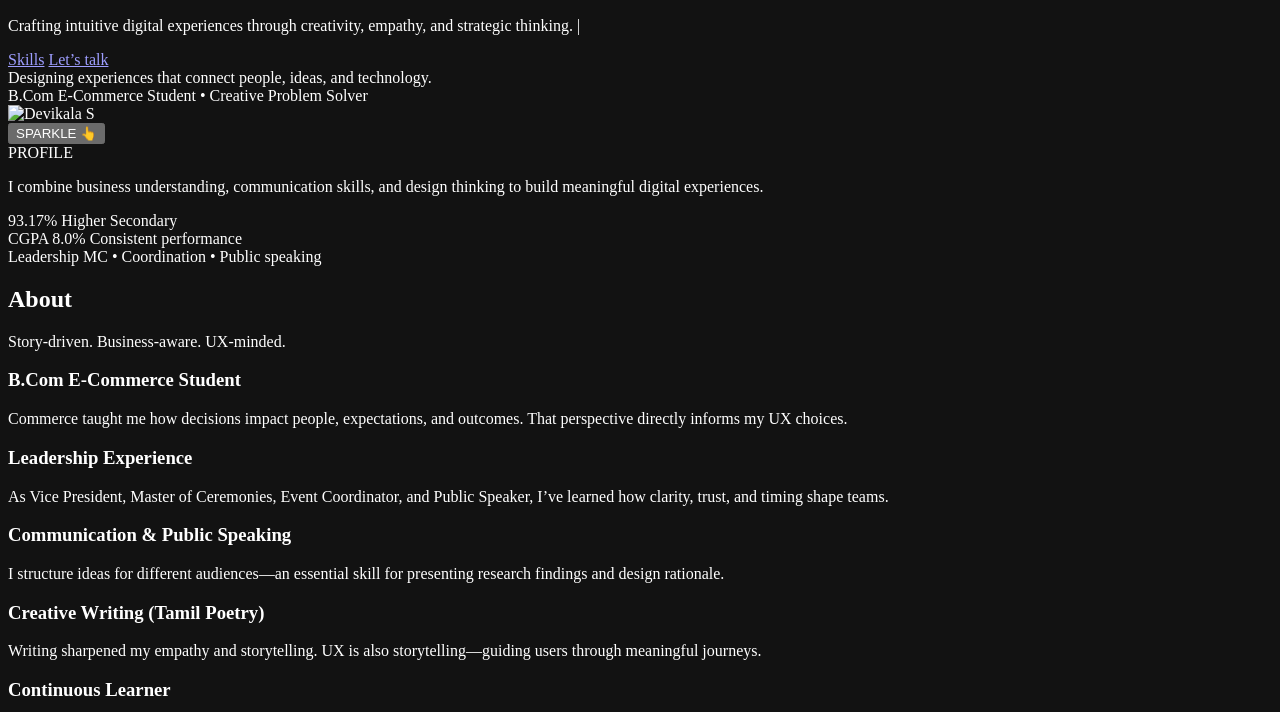
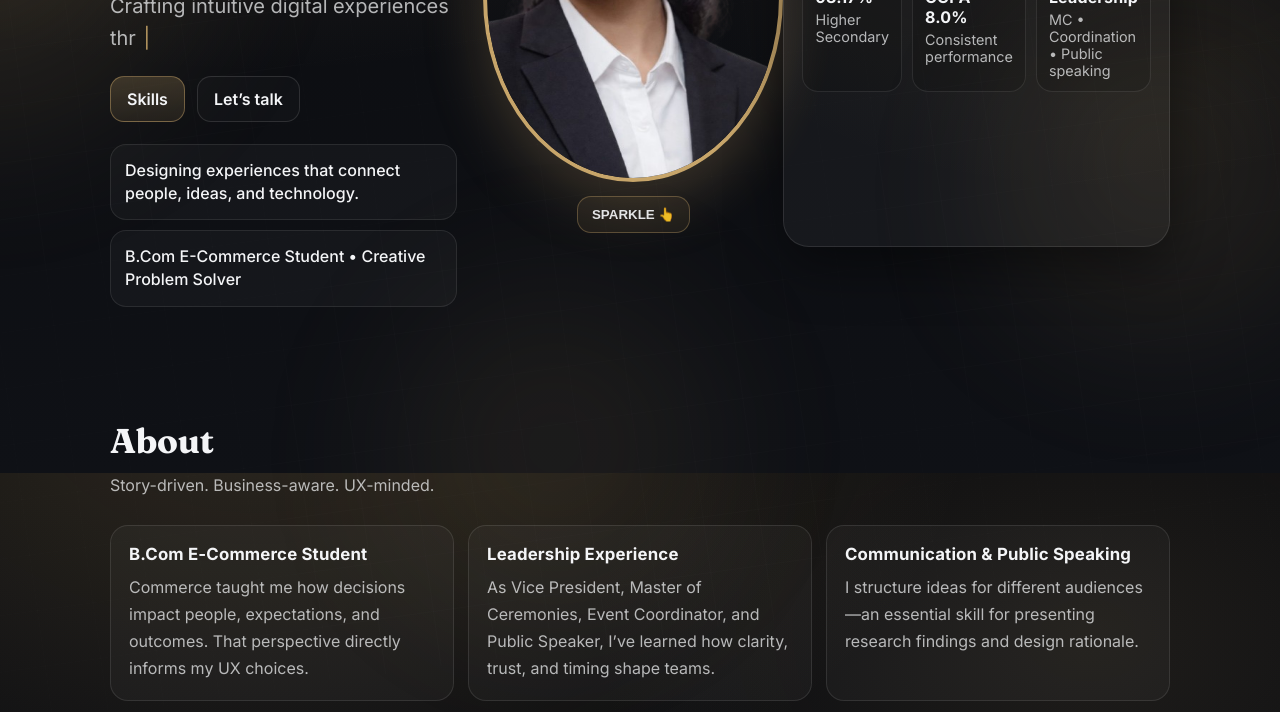
Before and after one commit to Devikala-S/DSA, a website: page dist/index.html in a window 1280 px wide. Shown: the part 327-1039 px from the top of the page. Drawn offline with Linux system fonts and the light colour scheme; the site is published under a folder, as on GitHub Pages, so addresses that start at the root find nothing.

Commit message:
Fix Github Pages paths

```diff
--- a/dist/index.html
+++ b/dist/index.html
@@ -24,8 +24,8 @@
 
 
 
-    <script type="module" crossorigin src="/DSA/assets/index-89ctjMjM.js"></script>
-    <link rel="stylesheet" crossorigin href="/DSA/assets/index-BZHhw7Ls.css">
+    <script type="module" crossorigin src="assets/index-89ctjMjM.js"></script>
+    <link rel="stylesheet" crossorigin href="assets/index-BZHhw7Ls.css">
   </head>
 
   <body>
@@ -110,7 +110,7 @@
 
             <aside class="hero__panel" data-reveal>
               <div class="hero__image" aria-hidden="true">
-                <img id="profileImage" src="/DSA/Devikala.png" alt="Devikala S" />
+                <img id="profileImage" src="Devikala.png" alt="Devikala S" />
                 <div class="sparkle-wrap" aria-hidden="true">
                   <button id="sparkleBtn" class="sparkle-btn" type="button">SPARKLE 👆</button>
                 </div>
```
